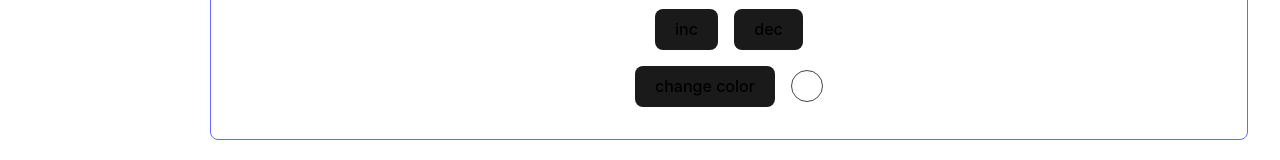
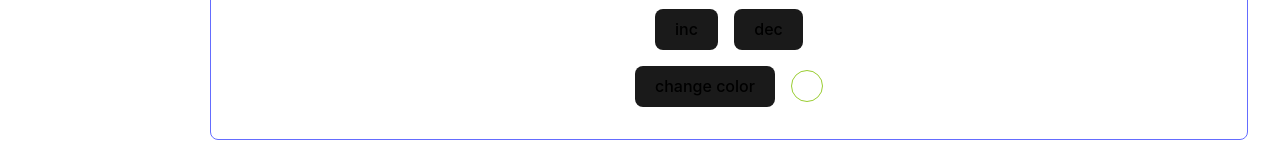
Before and after one commit to hellsgor/react-hooks-minin, a React (Vite) app: page / in a window 1280 px wide. Shown: the part 1108-1268 px from the top of the page. Built offline with nearby package versions, Linux system fonts and the light colour scheme; no server answers.

Commit message:
Feat[MemoizedCounter]: used useMemo for styles object

```diff
--- a/src/Components/MemoizedCounter.jsx
+++ b/src/Components/MemoizedCounter.jsx
@@ -12,6 +12,19 @@ export default function MemoizedCounter() {
   const [colored, setColored] = useState(false);
 
   const computed = useMemo(() => complexCompute(number), [number]);
+
+  const styles = useMemo(() => {
+    console.log('Create styles');
+    return {
+      width: '2rem',
+      height: '2rem',
+      borderRadius: '50%',
+      alignSelf: 'center',
+      backgroundColor: colored ? 'yellowgreen' : 'transparent',
+      border: '1px solid yellowgreen',
+      transition: 'background-color 0.3s ease-in-out',
+    };
+  }, [colored]);
 
   return (
     <div className="card">
@@ -37,17 +50,7 @@ export default function MemoizedCounter() {
           change color
         </button>
 
-        <div
-          style={{
-            width: '2rem',
-            height: '2rem',
-            borderRadius: '50%',
-            alignSelf: 'center',
-            backgroundColor: `${colored ? 'yellowgreen' : 'transparent'}`,
-            border: `1px solid ${colored ? 'yellowgreen' : '#464646'}`,
-            transition: 'background-color 0.3s ease-in-out',
-          }}
-        ></div>
+        <div style={styles}></div>
       </div>
     </div>
   );
```
